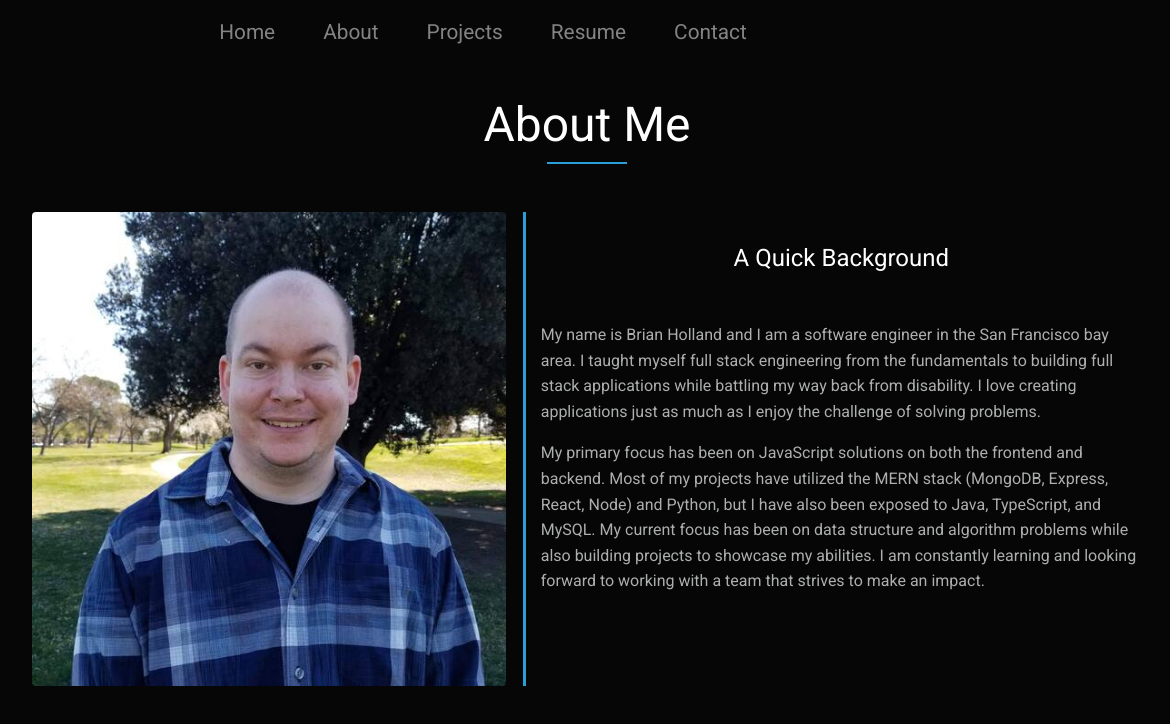
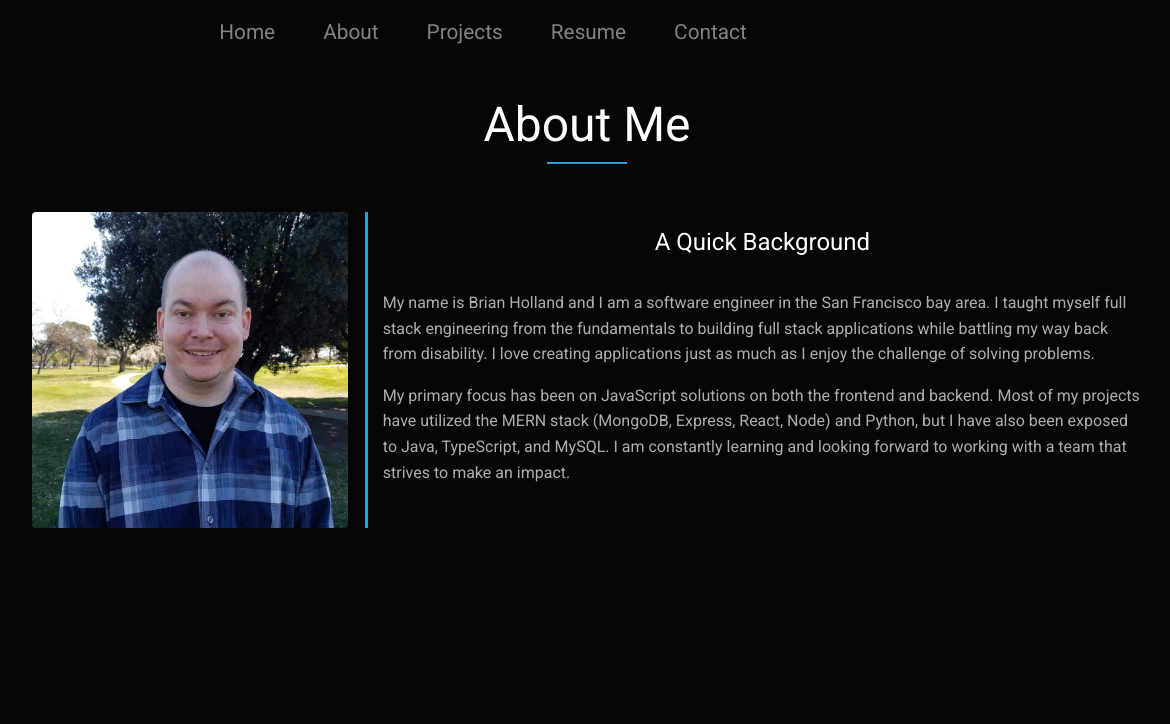
Before and after one commit to Brian-Holland/NextJS_Website, a Next.js app: page /about in a window 1536 px wide. Shown: the top 724 px of the page, without its empty margins (181-1351 px from the left). Built offline with nearby package versions, Linux system fonts and the light colour scheme.

Commit message:
1440 css fixes

```diff
--- a/pages/about.js
+++ b/pages/about.js
@@ -40,7 +40,7 @@ const AboutPage = () => {
 					<div className="about-info my-5">
 						<img className="bio-image rounded" src="profile-resized.jpg" alt="profile picture" />
 						<div className="bio">
-							<h2 className="text-center my-4 h5">A Quick Background</h2>
+							<h2 className="text-center my-2 h5">A Quick Background</h2>
 							<br />
 							<p>
 								My name is Brian Holland and I am a software engineer in the San Francisco bay area. I
@@ -51,10 +51,8 @@ const AboutPage = () => {
 							<p>
 								My primary focus has been on JavaScript solutions on both the frontend and backend. Most
 								of my projects have utilized the MERN stack (MongoDB, Express, React, Node) and Python,
-								but I have also been exposed to Java, TypeScript, and MySQL. My current focus has been
-								on data structure and algorithm problems while also building projects to showcase my
-								abilities. I am constantly learning and looking forward to working with a team that
-								strives to make an impact.
+								but I have also been exposed to Java, TypeScript, and MySQL. I am constantly learning
+								and looking forward to working with a team that strives to make an impact.
 							</p>
 						</div>
 					</div>
--- a/styles/styles.css
+++ b/styles/styles.css
@@ -60,7 +60,6 @@ a:hover {
 
 #about-bio .bio-image {
 	grid-area: bioimage;
-	height: 100%;
 	width: 100%;
 }
 
@@ -258,3 +257,12 @@ section.space {
 		border: none;
 	}
 }
+@media (min-width: 1440px) {
+	#about-bio .about-info {
+		grid-template-areas: "bioimage bio bio";
+	}
+
+	#about-bio img {
+		display: block;
+	}
+}
```
